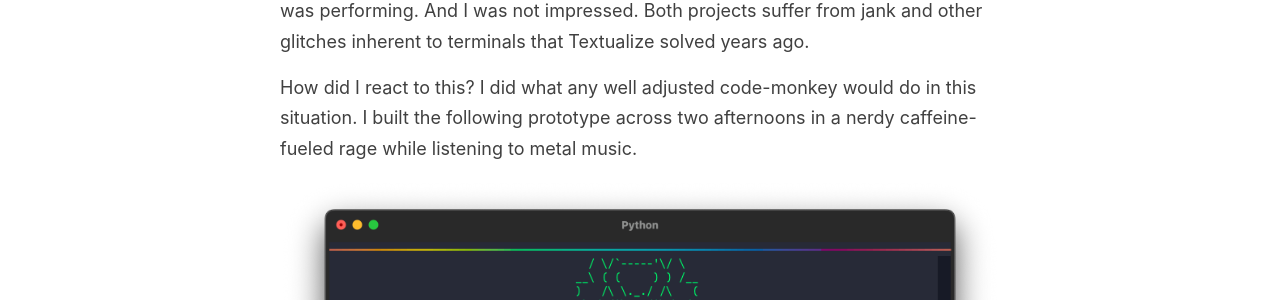
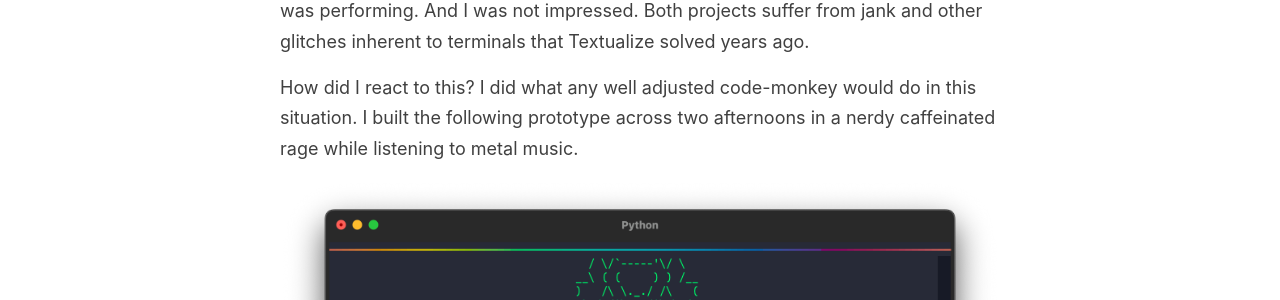
Before and after one commit to willmcgugan/willmcgugan.github.io, a Jekyll site: the page built from _posts/2025-07-23-announcing-toad.md, in a window 1280 px wide and 900 px high, scrolled down 420 px. Shown: the part 183-483 px from the top of the window. Built offline with Jekyll 4.4.1, drawn with Linux system fonts in a browser that asks for light colours.

Commit message:
Update 2025-07-23-announcing-toad.md

```diff
--- a/_posts/2025-07-23-announcing-toad.md
+++ b/_posts/2025-07-23-announcing-toad.md
@@ -16,7 +16,7 @@ Both projects suffer from jank and other glitches inherent to terminals that Tex
 
 How did I react to this?
 I did what any well adjusted code-monkey would do in this situation.
-I built the following prototype across two afternoons in a nerdy caffeine-fueled rage while listening to metal music.
+I built the following prototype across two afternoons in a nerdy caffeinated rage while listening to metal music.
 
 
 [![Toad](../images/toad2.png)](../images/toad2.png)
```
